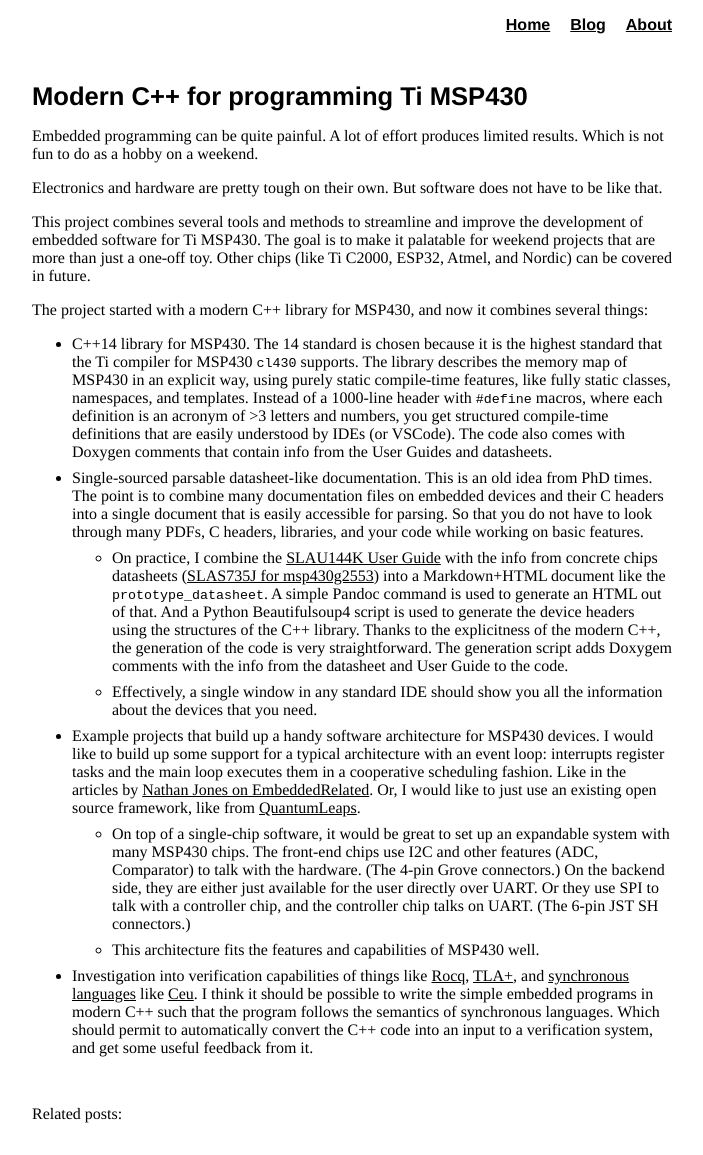
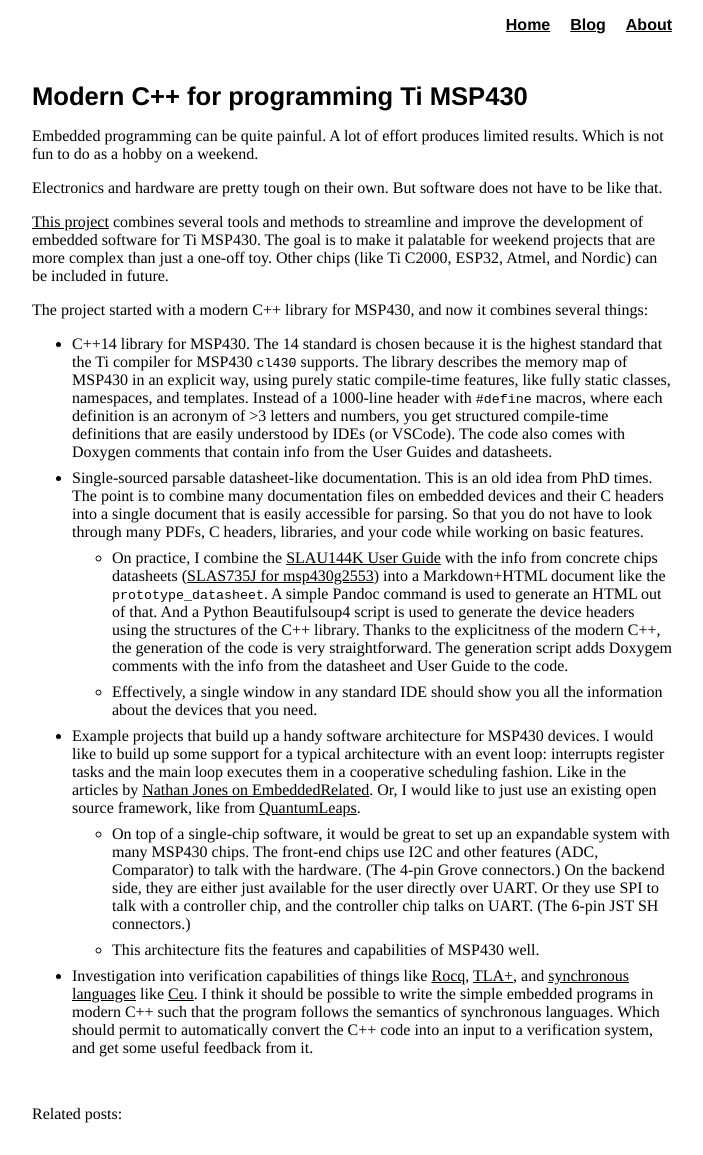
Before and after one commit to xealits/xealits.github.io, a Jekyll site: the page built from projects/active_projects/msp430_chip_lib/msp430_chip_lib.md, in a window 1280 px wide. Shown: the whole page, without its empty margins (288-991 px from the left). Built offline with Jekyll 4.4.1, drawn with Linux system fonts in a browser that asks for light colours.

Commit message:
UP the perf_records project
	modified:   projects/active_projects/msp430_chip_lib/msp430_chip_lib.md
	new file:   projects/active_projects/perf_records/perf_records.md

```diff
--- a/projects/active_projects/msp430_chip_lib/msp430_chip_lib.md
+++ b/projects/active_projects/msp430_chip_lib/msp430_chip_lib.md
@@ -12,11 +12,12 @@ Which is not fun to do as a hobby on a weekend.
 Electronics and hardware are pretty tough on their own.
 But software does not have to be like that.
 
-This project combines several tools and methods to streamline and improve
+[This project](https://github.com/xealits/msp430chip)
+combines several tools and methods to streamline and improve
 the development of embedded software for Ti MSP430.
 The goal is to make it palatable for weekend projects
-that are more than just a one-off toy.
-Other chips (like Ti C2000, ESP32, Atmel, and Nordic) can be covered in future.
+that are more complex than just a one-off toy.
+Other chips (like Ti C2000, ESP32, Atmel, and Nordic) can be included in future.
 
 The project started with a modern C++ library for MSP430,
 and now it combines several things:
```
Also changed, not shown: projects/active_projects/perf_records/perf_records.md (added, +51 -0 lines).
